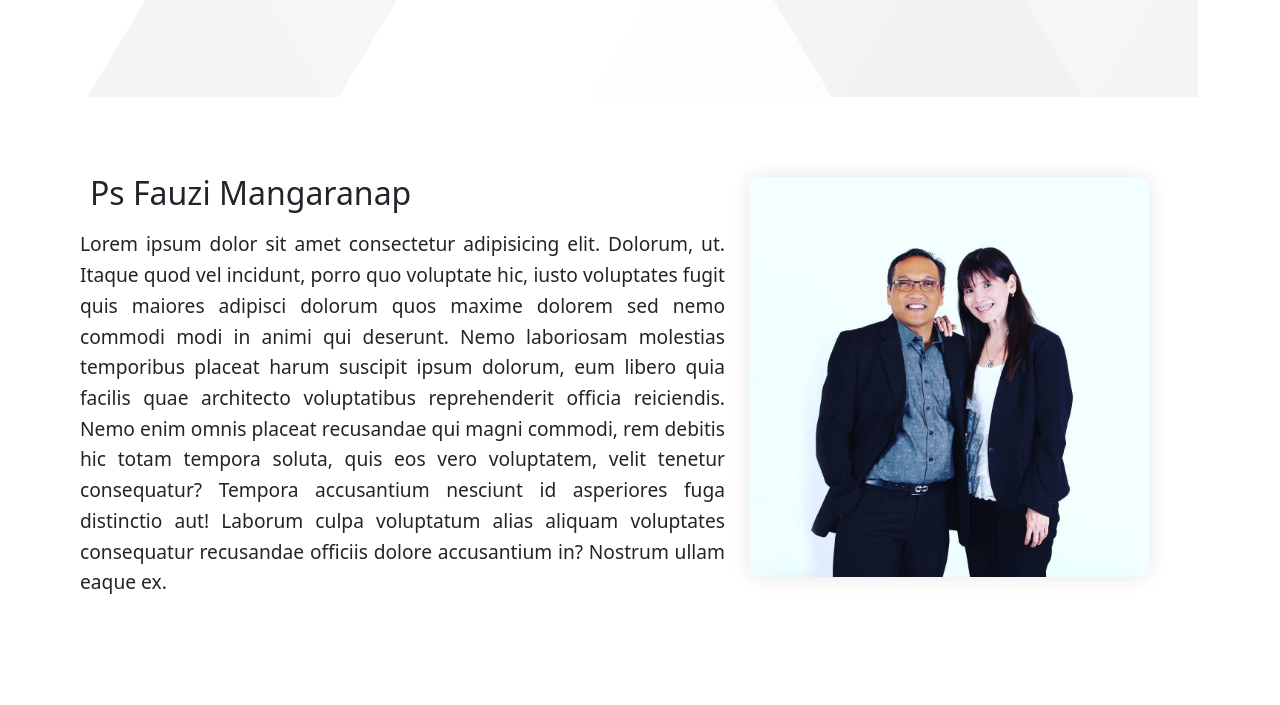
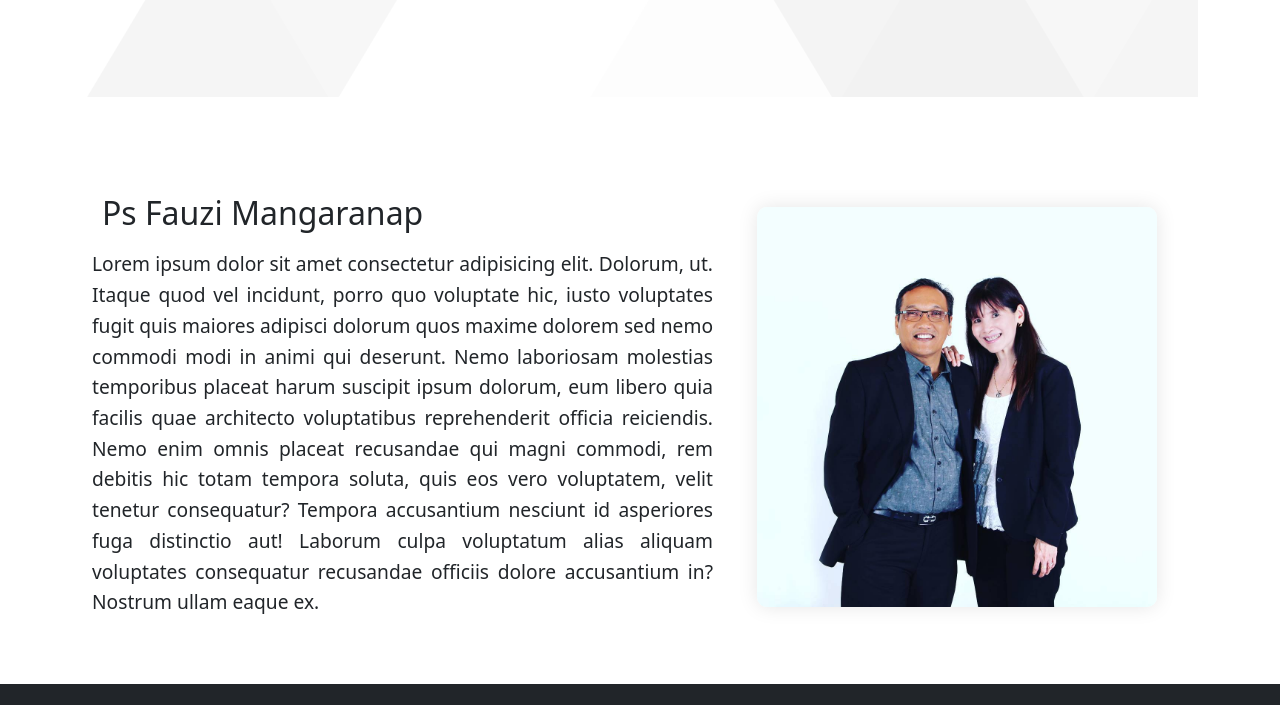
Before and after one commit to Imanueldck/GBI-BSB, a plain HTML site: page index.html in a window 1280 px wide. Shown: the part 1552-2257 px from the top of the page. Drawn offline with nearby package versions, Linux system fonts and the light colour scheme.

Commit message:
update section

```diff
--- a/css/style.css
+++ b/css/style.css
@@ -236,9 +236,8 @@ marquee {
 
 /* css pastor */
 #pastor {
-  padding: 80px 0;
+  padding-top: 100px;
 }
-
 .featurette {
   margin-bottom: 50px;
 }
@@ -253,12 +252,14 @@ marquee {
   font-size: 1.2rem;
   line-height: 1.6;
   margin-left: 10px;
+  margin-right: 10px;
   text-align: justify;
 }
 
 .featurette img {
   border-radius: 10px;
   box-shadow: 0px 0px 20px rgba(0, 0, 0, 0.1);
+  margin: 10px;
 }
 
 /* Efek hover untuk gambar */
```
